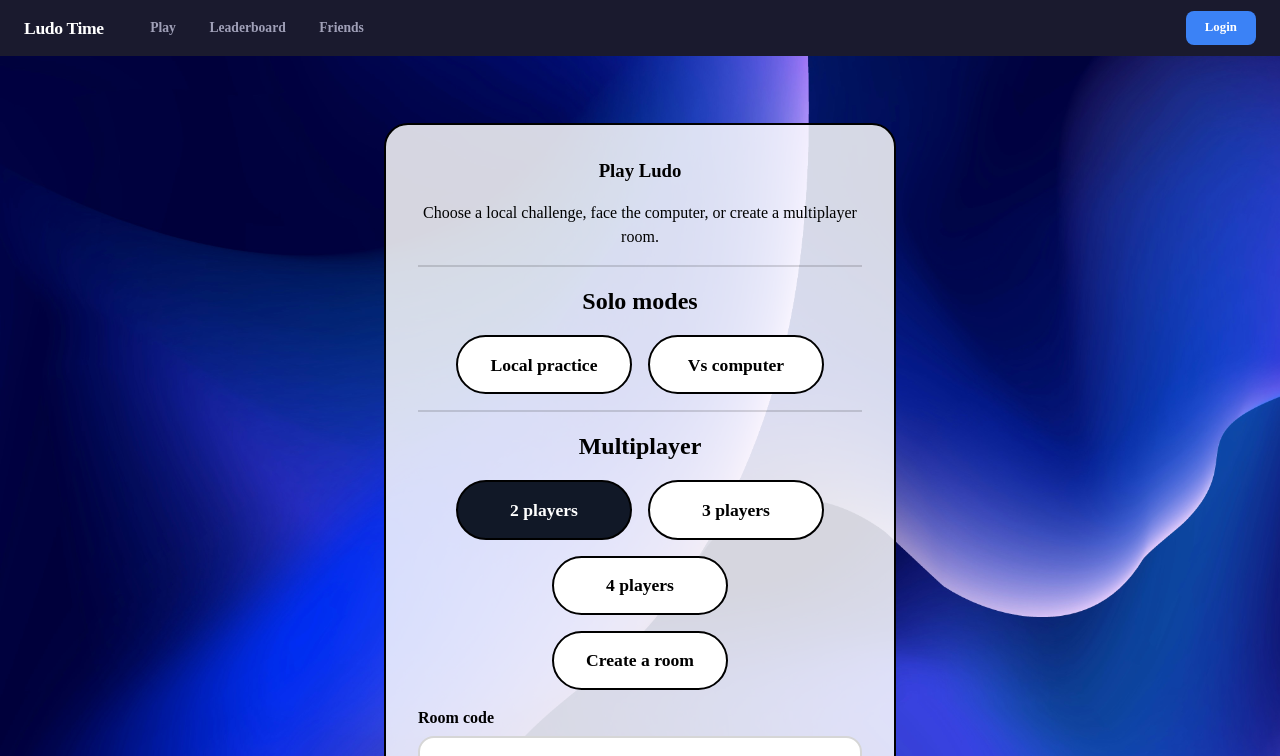
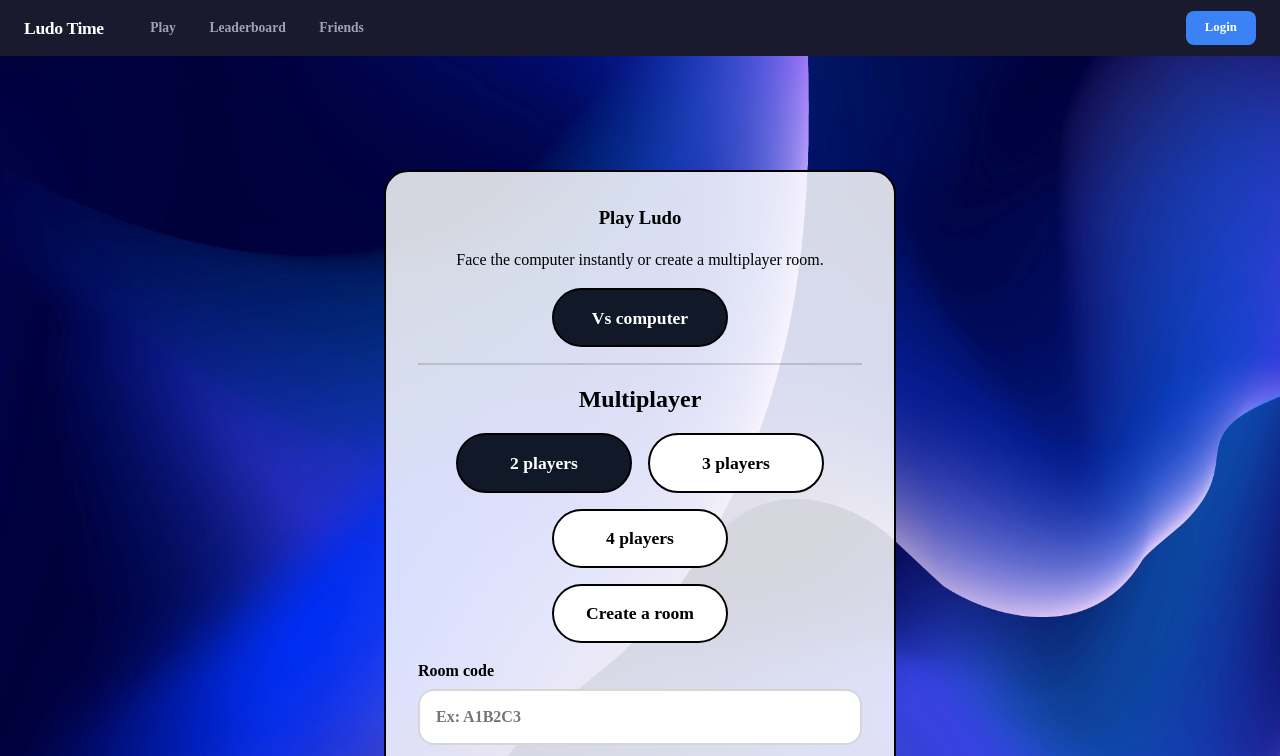
Before and after one commit to rfk42/ft_transcendence, a React (Vite) app in the folder frontend/: page /play in a window 1280 px wide. Shown: the top 756 px of the page. Built offline with nearby package versions, Linux system fonts and the light colour scheme.

Commit message:
rollback du mode solo

```diff
--- a/frontend/src/Content/Content.jsx
+++ b/frontend/src/Content/Content.jsx
@@ -23,7 +23,6 @@ const Content = () => (
         }
       />
       <Route path="/play" element={<PlayMode />} />
-      <Route path="/play/solo" element={<GameBoard mode="solo" />} />
       <Route path="/play/ai" element={<GameBoard mode="ai" />} />
       <Route path="/play/multi/:code" element={<GameBoard mode="multi" />} />
       {/*<Route path="/room" element={<Room />} />*/}
--- a/frontend/src/Content/GameBoard/GameBoard.jsx
+++ b/frontend/src/Content/GameBoard/GameBoard.jsx
@@ -33,6 +33,7 @@ const STEP_ANIMATION_MS = 170
 const ROOM_POLL_MS = 1500
 const DICE_ROLL_MIN_MS = 650
 const AI_TURN_DELAY_MS = 700
+const AI_ACTIVE_PLAYERS = ['blue', 'green']
 
 const DICE_ICONS = {
   1: DiceOne,
@@ -250,6 +251,7 @@ const GameBoard = ({ mode = 'solo' }) => {
   const animationRunRef = useRef(0)
   const roomBusyRef = useRef(false)
   const isRollingDiceRef = useRef(false)
+  const aiTurnInFlightRef = useRef(false)
   const [playing, setPlaying] = useState(false)
   const [boardReady, setBoardReady] = useState(false)
   const [playerCount, setPlayerCount] = useState(4)
@@ -281,7 +283,7 @@ const GameBoard = ({ mode = 'solo' }) => {
   const activePlayers = isMultiplayer
     ? (roomState?.activePlayers ?? [])
     : isComputerGame
-      ? ['blue', 'green']
+      ? AI_ACTIVE_PLAYERS
       : getPlayersForCount(playerCount)
   const visiblePawnsByPlayer = animatedPawnsByPlayer ?? pawnsByPlayer
   const displayPawnsByPlayer = isMultiplayer
@@ -406,7 +408,15 @@ const GameBoard = ({ mode = 'solo' }) => {
   }, [createGameInDB, isComputerGame, isMultiplayer, playerCount, user])
 
   useEffect(() => {
-    if (!isComputerGame || winner || pendingRoll !== null || animatingPawnId || !boardReady) {
+    if (
+      !isComputerGame ||
+      winner ||
+      pendingRoll !== null ||
+      animatingPawnId ||
+      !boardReady ||
+      isRollingDice ||
+      aiTurnInFlightRef.current
+    ) {
       return undefined
     }
 
@@ -417,6 +427,9 @@ const GameBoard = ({ mode = 'solo' }) => {
     let cancelled = false
 
     const playComputerTurn = async () => {
+      aiTurnInFlightRef.current = true
+
+      try {
         await wait(AI_TURN_DELAY_MS)
         if (cancelled || currentPlayer !== 'green') {
           return
@@ -430,7 +443,11 @@ const GameBoard = ({ mode = 'solo' }) => {
           return
         }
 
-      const nextMovable = getMovablePawnIds(pawnsByPlayer, currentPlayer, diceValue)
+        const nextMovable = getMovablePawnIds(
+          pawnsByPlayer,
+          currentPlayer,
+          diceValue,
+        )
         setLastRoll(diceValue)
 
         if (nextMovable.length === 0) {
@@ -445,7 +462,12 @@ const GameBoard = ({ mode = 'solo' }) => {
         const pawnId =
           nextMovable.length === 1
             ? nextMovable[0]
-          : pickComputerPawn(pawnsByPlayer, currentPlayer, diceValue, activePlayers)
+            : pickComputerPawn(
+                pawnsByPlayer,
+                currentPlayer,
+                diceValue,
+                activePlayers,
+              )
 
         if (!pawnId) {
           const nextPlayer = getNextPlayer(currentPlayer, activePlayers)
@@ -454,6 +476,9 @@ const GameBoard = ({ mode = 'solo' }) => {
         }
 
         await playPawn(pawnId, diceValue)
+      } finally {
+        aiTurnInFlightRef.current = false
+      }
     }
 
     void playComputerTurn()
@@ -467,6 +492,7 @@ const GameBoard = ({ mode = 'solo' }) => {
     boardReady,
     currentPlayer,
     isComputerGame,
+    isRollingDice,
     pawnsByPlayer,
     pendingRoll,
     winner,
--- a/frontend/src/Content/PlayMode/PlayMode.jsx
+++ b/frontend/src/Content/PlayMode/PlayMode.jsx
@@ -1,5 +1,5 @@
 import { useState } from 'react'
-import { Link, useNavigate } from 'react-router'
+import { useNavigate } from 'react-router'
 import { useAuth } from '../../contexts/AuthContext'
 import './PlayMode.scss'
 
@@ -85,19 +85,17 @@ const PlayMode = () => {
   return (
     <section className="play-mode">
       <h1>Play Ludo</h1>
-      <p>Choose a local challenge, face the computer, or create a multiplayer room.</p>
+      <p>Face the computer instantly or create a multiplayer room.</p>
 
-      <div className="play-mode_card">
-        <h2>Solo modes</h2>
-
-        <div className="play-mode_actions">
-          <Link to="/play/solo" className="play-mode_button">
-            Local practice
-          </Link>
-          <Link to="/play/ai" className="play-mode_button">
-            Vs computer
-          </Link>
-        </div>
+      <div className="play-mode_actions">
+        <button
+          type="button"
+          className="play-mode_button play-mode_button--active"
+          onClick={() => navigate('/play/ai')}
+          disabled={busy}
+        >
+          Vs computer
+        </button>
       </div>
 
       <div className="play-mode_card">
```
Lines whose indentation alone changed are shown as unchanged.
